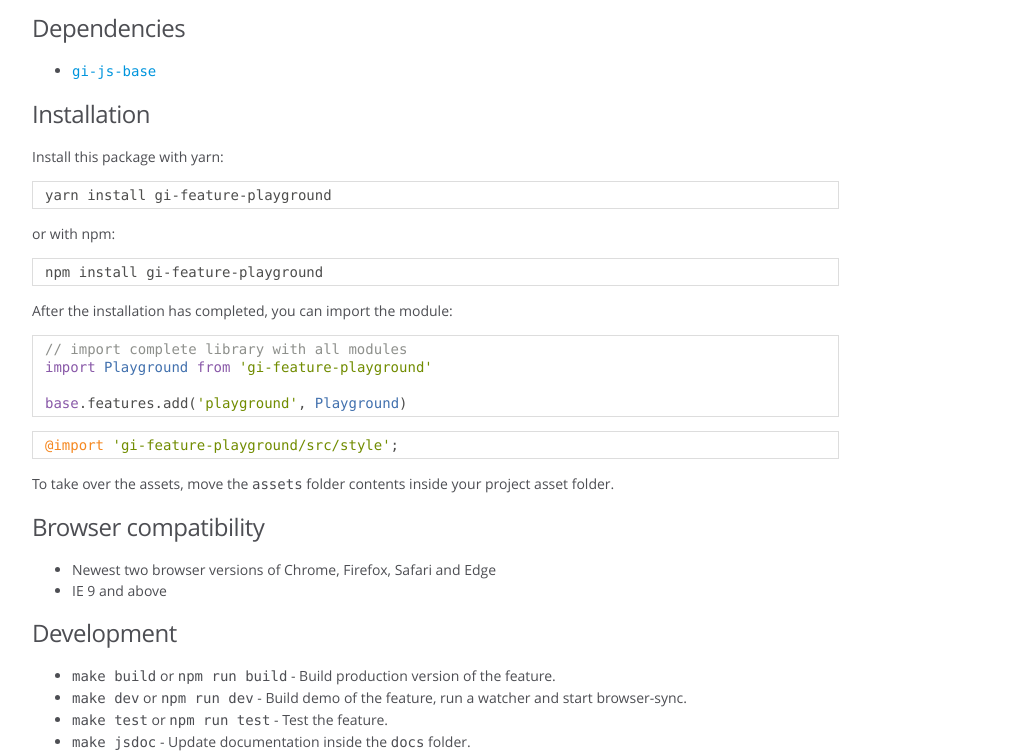
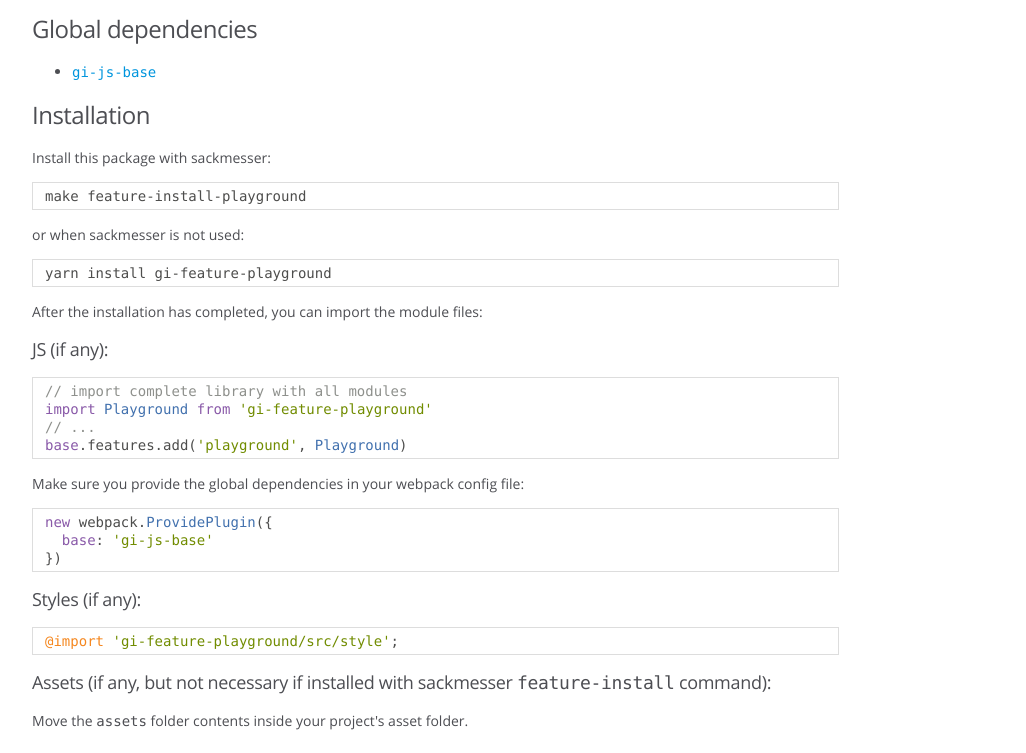
Before and after one commit to Goldinteractive/feature-playground, a website: page docs/index.html in a window 1280 px wide. Shown: the part 208-961 px from the top of the page, without its empty margins (0-1026 px from the left). Drawn offline with Linux system fonts and the light colour scheme.

Commit message:
Changes due gi-js-base update

```diff
--- a/demo/demo.scss
+++ b/demo/demo.scss
@@ -1,4 +1,9 @@
+*, *:after, *:before {
+  box-sizing: inherit;
+}
+
 body {
+  box-sizing: border-box;
   margin: 20px;
   line-height: 1.4;
   background-color: white;
--- a/docs/index.html
+++ b/docs/index.html
@@ -43,20 +43,23 @@
 
 
     <section>
-        <article><h2>Playground Feature</h2><p>Playground Feature class for testing purposes.</p>
-<h3>Dependencies</h3><ul>
+        <article><h2><code>playground</code> feature</h2><p>Playground Feature class for testing purposes.</p>
+<h3>Global dependencies</h3><ul>
 <li><a href="https://github.com/Goldinteractive/js-base"><code>gi-js-base</code></a></li>
 </ul>
-<h3>Installation</h3><p>Install this package with yarn:</p>
-<pre class="prettyprint source"><code>yarn install gi-feature-playground</code></pre><p>  or with npm:</p>
-<pre class="prettyprint source"><code>npm install gi-feature-playground</code></pre><p>After the installation has completed, you can import the module:</p>
-<pre class="prettyprint source lang-javascript"><code>// import complete library with all modules
+<h3>Installation</h3><p>Install this package with sackmesser:</p>
+<pre class="prettyprint source"><code>make feature-install-playground</code></pre><p>or when sackmesser is not used:</p>
+<pre class="prettyprint source"><code>yarn install gi-feature-playground</code></pre><p>After the installation has completed, you can import the module files:</p>
+<h4>JS (if any):</h4><pre class="prettyprint source lang-javascript"><code>// import complete library with all modules
 import Playground from 'gi-feature-playground'
-
-base.features.add('playground', Playground)</code></pre><pre class="prettyprint source lang-sass"><code>@import 'gi-feature-playground/src/style';</code></pre><p>To take over the assets, move the <code>assets</code> folder contents inside your project asset folder.</p>
+// ...
+base.features.add('playground', Playground)</code></pre><p>Make sure you provide the global dependencies in your webpack config file:</p>
+<pre class="prettyprint source lang-javascript"><code>new webpack.ProvidePlugin({
+  base: 'gi-js-base'
+})</code></pre><h4>Styles (if any):</h4><pre class="prettyprint source lang-sass"><code>@import 'gi-feature-playground/src/style';</code></pre><h4>Assets (if any, but not necessary if installed with sackmesser <code>feature-install</code> command):</h4><p>Move the <code>assets</code> folder contents inside your project's asset folder.</p>
 <h3>Browser compatibility</h3><ul>
 <li>Newest two browser versions of Chrome, Firefox, Safari and Edge</li>
-<li>IE 9 and above</li>
+<li>IE 10 and above</li>
 </ul>
 <h3>Development</h3><ul>
 <li><code>make build</code> or <code>npm run build</code> - Build production version of the feature.</li>
@@ -81,7 +84,7 @@
 <br class="clear">
 
 <footer>
-    Documentation generated by <a href="https://github.com/jsdoc3/jsdoc">JSDoc 3.4.3</a> on Tue Feb 07 2017 18:31:44 GMT+0100 (CET)
+    Documentation generated by <a href="https://github.com/jsdoc3/jsdoc">JSDoc 3.4.3</a> on Fri Feb 17 2017 17:42:48 GMT+0100 (CET)
 </footer>
 
 <script> prettyPrint(); </script>
--- a/package.json
+++ b/package.json
@@ -1,6 +1,6 @@
 {
   "name": "gi-feature-playground",
-  "version": "0.0.16",
+  "version": "0.0.17",
   "description": "Playground feature for testing purposes.",
   "main": "lib/playground.js",
   "jsnext:main": "src/index.js",
@@ -25,7 +25,7 @@
     "css-mqpacker": "^5.0.1",
     "cssnano": "^3.10.0",
     "eslint": "^3.14.0",
-    "gi-js-base": "^0.0.20",
+    "gi-js-base": "^0.0.22",
     "postcss-assets": "^4.1.0",
     "postcss-cli": "^2.6.0",
     "postcss-import": "^9.1.0",
```
Also changed, not shown: docs/Playground.html (+1 -1 lines), docs/index.js.html (+2 -2 lines), README.md, 1 other file.
